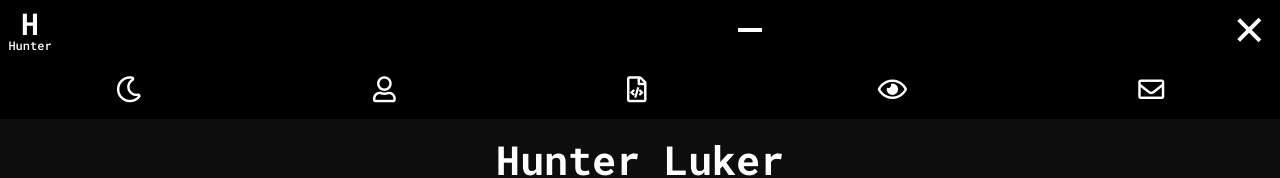
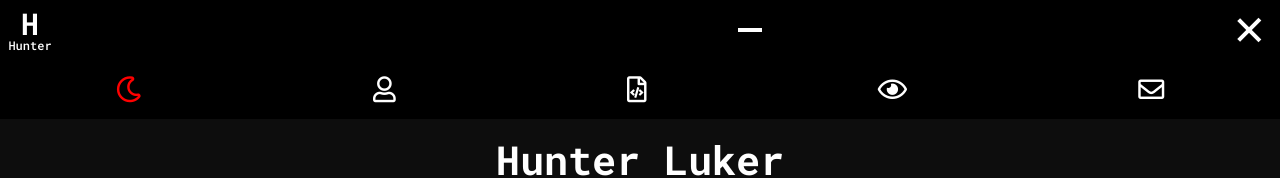
Before and after one commit to hunterluker/portfolio, a React (Create React App) app: page / in a window 1280 px wide. Both pictures are taken after a click on the element 1250 px from the left and 30 px from the top of the page. Shown: the top 178 px of the page. Built offline with nearby package versions, Linux system fonts and the light colour scheme.

Commit message:
add active nav-links

```diff
--- a/src/Components/Nav/Nav.css
+++ b/src/Components/Nav/Nav.css
@@ -85,6 +85,10 @@
   color: white;
 }
 
+.active .custom-active {
+  color: red;
+}
+
 .hidden {
   display: none;
 }
--- a/src/Components/Nav/Nav.js
+++ b/src/Components/Nav/Nav.js
@@ -46,19 +46,19 @@ class Nav extends Component {
           }
         >
           <NavLink to="/">
-            <i className="far fa-moon nav-icon" />
+            <i className="far fa-moon nav-icon custom-active" />
           </NavLink>
           <NavLink to="/about">
-            <i className="far fa-user nav-icon" />
+            <i className="far fa-user nav-icon custom-active" />
           </NavLink>
           <NavLink to="/skills">
-            <i className="far fa-file-code nav-icon" />
+            <i className="far fa-file-code nav-icon custom-active" />
           </NavLink>
           <NavLink to="/portfolio">
-            <i className="far fa-eye nav-icon" />
+            <i className="far fa-eye nav-icon custom-active" />
           </NavLink>
           <NavLink to="/contact">
-            <i className="far fa-envelope nav-icon" />
+            <i className="far fa-envelope nav-icon custom-active" />
           </NavLink>
         </div>
       </div>
```
